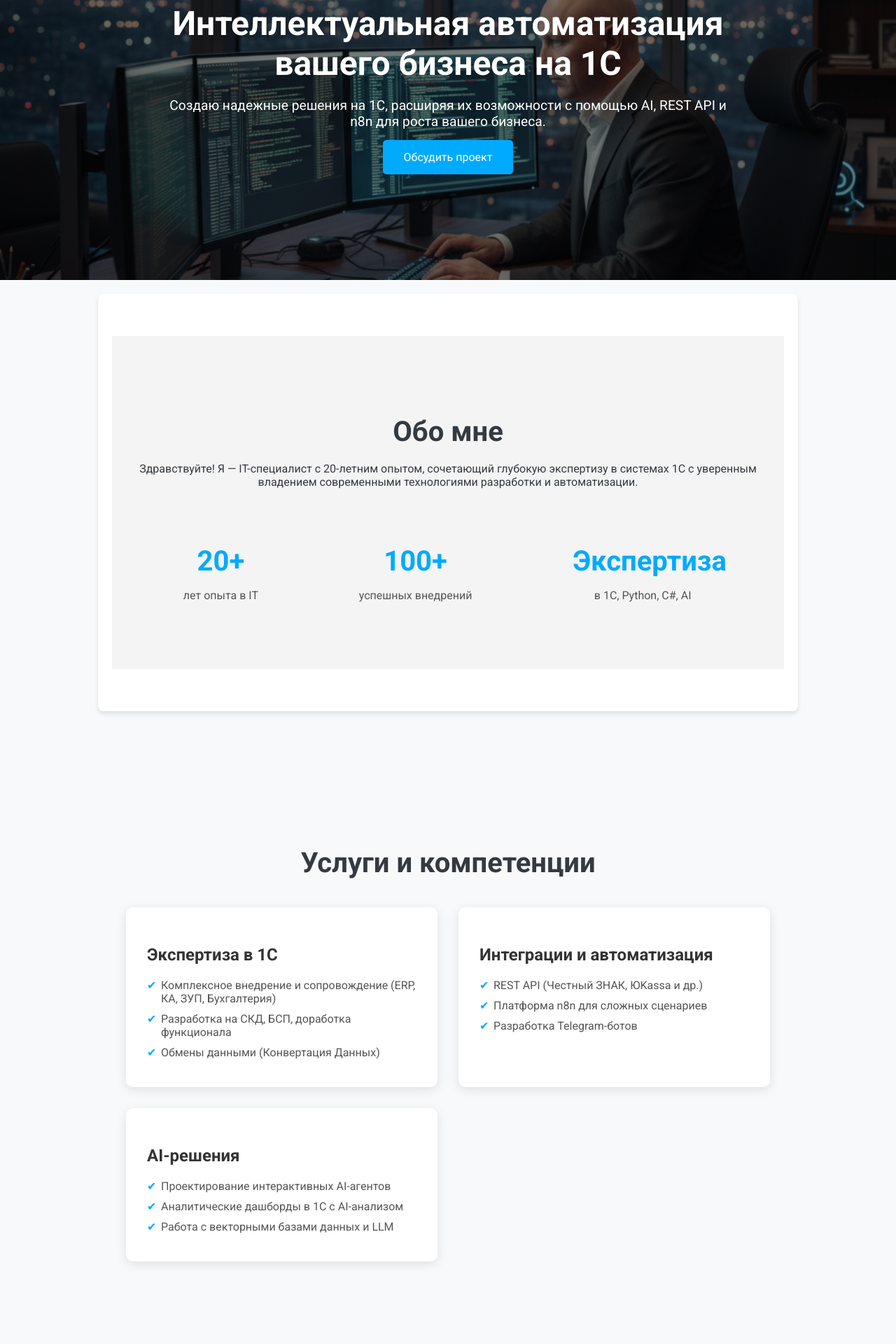
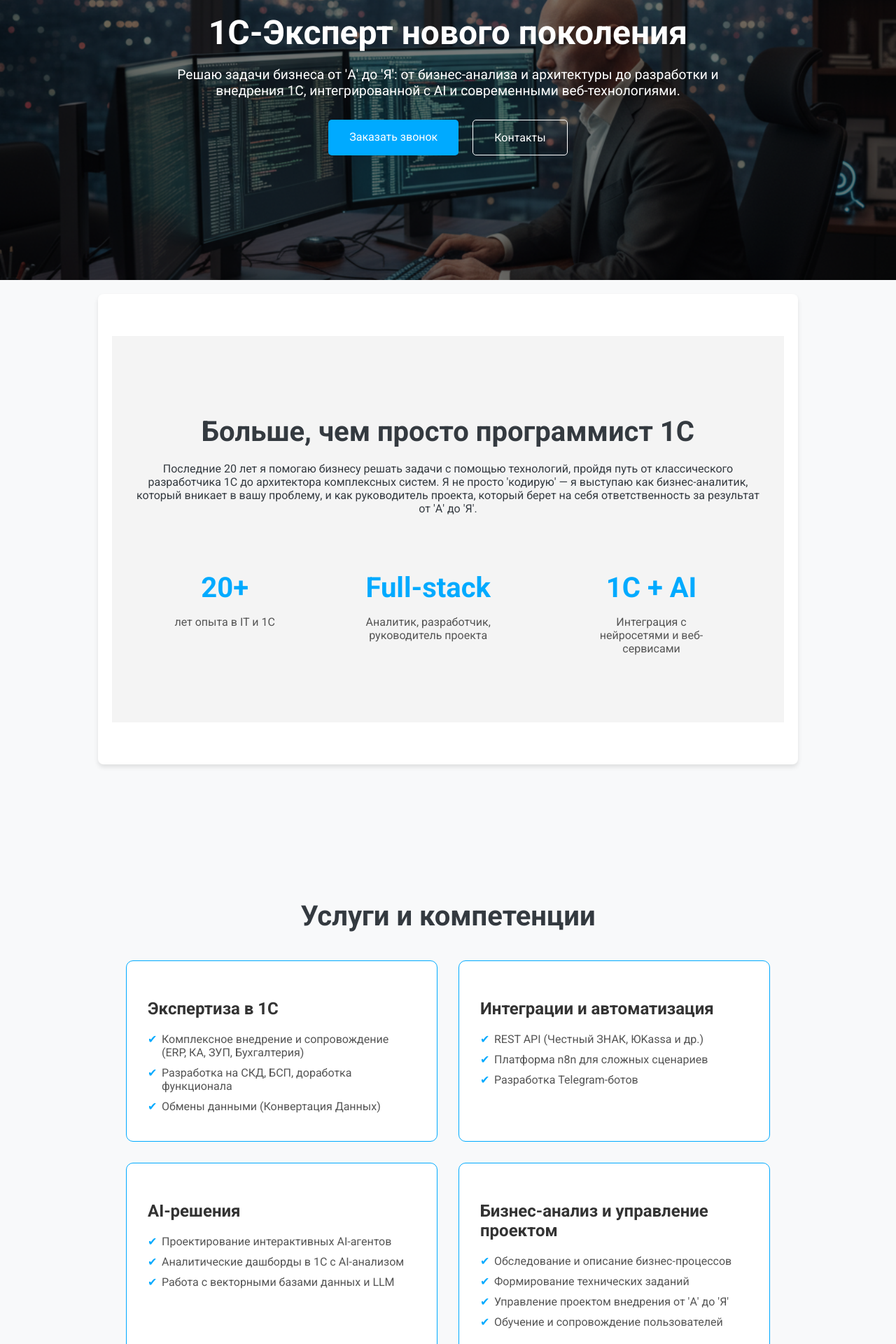
Before and after one commit to prepod2003/1c-expert-landing, a React (Create React App) app: page / in a window 1280 px wide. Shown: the part 200-2120 px from the top of the page at 70% size. Built offline with nearby package versions, Linux system fonts and the light colour scheme.

Commit message:
feat: Implement all tasks from TZ1

```diff
--- a/public/index.html
+++ b/public/index.html
@@ -7,7 +7,7 @@
     <meta name="theme-color" content="#000000" />
     <meta
       name="description"
-      content="Web site created using create-react-app"
+      content="Сергей К. – Эксперт по автоматизации бизнеса и интеграции 1С с современными технологиями (AI, REST API)."
     />
     <link rel="apple-touch-icon" href="%PUBLIC_URL%/logo192.png" />
     <!--
@@ -24,7 +24,7 @@
       work correctly both with client-side routing and a non-root public URL.
       Learn how to configure a non-root public URL by running `npm run build`.
     -->
-    <title>React App</title>
+    <title>Сергей К. | Эксперт по 1С и автоматизации бизнеса</title>
   </head>
   <body>
     <noscript>You need to enable JavaScript to run this app.</noscript>
--- a/src/App.js
+++ b/src/App.js
@@ -5,6 +5,7 @@ import Services from './components/Services';
 import Portfolio from './components/Portfolio';
 import TechStack from './components/TechStack';
 import Contact from './components/Contact';
+import Footer from './components/Footer';
 
 function App() {
   return (
@@ -25,6 +26,7 @@ function App() {
       <div className="section">
         <Contact />
       </div>
+      <Footer />
     </div>
   );
 }
--- a/src/components/About.js
+++ b/src/components/About.js
@@ -5,22 +5,22 @@ const About = () => {
   return (
     <section className="about">
       <div className="about-content">
-        <h2>Обо мне</h2>
+        <h2>Больше, чем просто программист 1С</h2>
         <p>
-          Здравствуйте! Я — IT-специалист с 20-летним опытом, сочетающий глубокую экспертизу в системах 1С с уверенным владением современными технологиями разработки и автоматизации.
+          Последние 20 лет я помогаю бизнесу решать задачи с помощью технологий, пройдя путь от классического разработчика 1С до архитектора комплексных систем. Я не просто 'кодирую' — я выступаю как бизнес-аналитик, который вникает в вашу проблему, и как руководитель проекта, который берет на себя ответственность за результат от 'А' до 'Я'.
         </p>
         <div className="key-metrics">
           <div className="metric">
             <h3>20+</h3>
-            <p>лет опыта в IT</p>
+            <p>лет опыта в IT и 1С</p>
           </div>
           <div className="metric">
-            <h3>100+</h3>
-            <p>успешных внедрений</p>
+            <h3>Full-stack</h3>
+            <p>Аналитик, разработчик, руководитель проекта</p>
           </div>
           <div className="metric">
-            <h3>Экспертиза</h3>
-            <p>в 1С, Python, C#, AI</p>
+            <h3>1С + AI</h3>
+            <p>Интеграция с нейросетями и веб-сервисами</p>
           </div>
         </div>
       </div>
--- a/src/components/Contact.css
+++ b/src/components/Contact.css
@@ -71,3 +71,9 @@
   margin-top: 15px;
   font-weight: bold;
 }
+
+@media (max-width: 768px) {
+  .contact {
+    padding-top: 40px;
+  }
+}
--- /dev/null
+++ b/src/components/Footer.css
@@ -0,0 +1,45 @@
+.footer {
+  padding: 60px 20px;
+  text-align: center;
+  background-color: #f8f9fa;
+}
+
+.footer h2 {
+  font-size: 2.5rem;
+  margin-bottom: 30px;
+}
+
+.contact-info {
+  margin-bottom: 30px;
+}
+
+.contact-info p {
+  margin: 10px 0;
+  font-size: 1.2rem;
+}
+
+.contact-info a {
+  color: #343a40;
+  text-decoration: none;
+  transition: color 0.3s;
+}
+
+.contact-info a:hover {
+  color: #00aaff;
+}
+
+.social-links a {
+  display: inline-block;
+  margin: 0 15px;
+  padding: 10px 25px;
+  border: 1px solid #00aaff;
+  color: #00aaff;
+  text-decoration: none;
+  border-radius: 25px;
+  transition: all 0.3s;
+}
+
+.social-links a:hover {
+  background-color: #00aaff;
+  color: white;
+}
--- /dev/null
+++ b/src/components/Footer.js
@@ -0,0 +1,26 @@
+import React from 'react';
+import './Footer.css';
+
+const Footer = () => {
+  return (
+    <footer id="footer" className="footer">
+      <h2>Контакты</h2>
+      <div className="contact-info">
+        <p>📍 Санкт-Петербург</p>
+        <p>
+          <a href="tel:+79045596847">📞 +7 (904) 559-68-47</a>
+        </p>
+        <p>
+          <a href="mailto:prepod2003@yandex.ru">📧 prepod2003@yandex.ru</a>
+        </p>
+      </div>
+      <div className="social-links">
+        <a href="https://t.me/Prepod2003" target="_blank" rel="noopener noreferrer">Telegram</a>
+        {/* Ссылку на WhatsApp можно сгенерировать, зная номер телефона */}
+        <a href="https://wa.me/79045596847" target="_blank" rel="noopener noreferrer">WhatsApp</a>
+      </div>
+    </footer>
+  );
+};
+
+export default Footer;
--- a/src/components/Hero.css
+++ b/src/components/Hero.css
@@ -66,6 +66,13 @@
   margin-bottom: 30px;
 }
 
+.hero-buttons {
+  display: flex;
+  justify-content: center;
+  gap: 20px;
+  flex-wrap: wrap;
+}
+
 .cta-button {
   background-color: #00aaff;
   color: white;
@@ -82,6 +89,16 @@
   background-color: #0088cc;
 }
 
+.cta-button.secondary {
+  background-color: transparent;
+  border: 1px solid white;
+}
+
+.cta-button.secondary:hover {
+  background-color: white;
+  color: #282c34;
+}
+
 /* Адаптивность */
 @media (max-width: 768px) {
   .hero h1 {
--- a/src/components/Hero.js
+++ b/src/components/Hero.js
@@ -6,9 +6,12 @@ const Hero = () => {
   return (
     <section className="hero" style={{ backgroundImage: `url(${heroBackground})` }}>
       <div className="hero-content">
-        <h1>Интеллектуальная автоматизация вашего бизнеса на 1С</h1>
-        <p>Создаю надежные решения на 1С, расширяя их возможности с помощью AI, REST API и n8n для роста вашего бизнеса.</p>
-        <a href="#contact" className="cta-button">Обсудить проект</a>
+        <h1>1С-Эксперт нового поколения</h1>
+        <p>Решаю задачи бизнеса от 'А' до 'Я': от бизнес-анализа и архитектуры до разработки и внедрения 1С, интегрированной с AI и современными веб-технологиями.</p>
+        <div className="hero-buttons">
+          <a href="#contact" className="cta-button">Заказать звонок</a>
+          <a href="#footer" className="cta-button secondary">Контакты</a>
+        </div>
       </div>
     </section>
   );
--- a/src/components/Portfolio.css
+++ b/src/components/Portfolio.css
@@ -22,8 +22,8 @@
   background-color: white;
   padding: 30px;
   border-radius: 10px;
-  box-shadow: 0 4px 15px rgba(0, 0, 0, 0.1);
-  border-left: 5px solid #00aaff;
+  border: 1px solid #00aaff;
+  box-sizing: border-box;
 }
 
 .case-card h3 {
--- a/src/components/Services.css
+++ b/src/components/Services.css
@@ -20,8 +20,9 @@
   background-color: white;
   padding: 30px;
   border-radius: 10px;
-  box-shadow: 0 4px 15px rgba(0, 0, 0, 0.1);
   text-align: left;
+  box-sizing: border-box;
+  border: 1px solid #00aaff;
 }
 
 .service-card h3 {
--- a/src/components/Services.js
+++ b/src/components/Services.js
@@ -30,6 +30,15 @@ const Services = () => {
             <li>Работа с векторными базами данных и LLM</li>
           </ul>
         </div>
+        <div className="service-card">
+          <h3>Бизнес-анализ и управление проектом</h3>
+          <ul>
+            <li>Обследование и описание бизнес-процессов</li>
+            <li>Формирование технических заданий</li>
+            <li>Управление проектом внедрения от 'А' до 'Я'</li>
+            <li>Обучение и сопровождение пользователей</li>
+          </ul>
+        </div>
       </div>
     </section>
   );
```
Also changed, not shown: src/components/Contact.js (+14 -27 lines).
